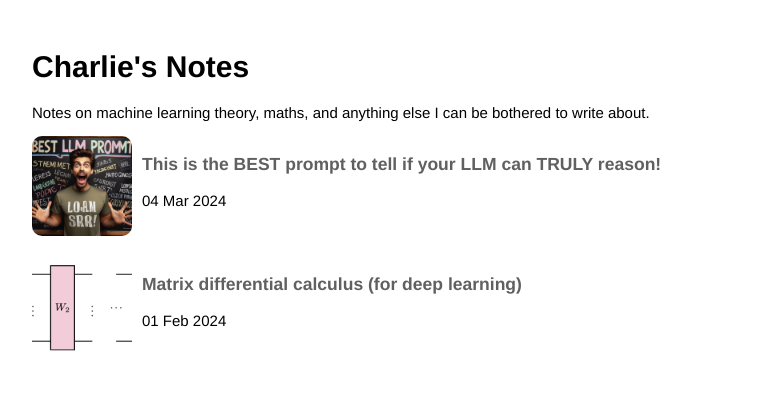
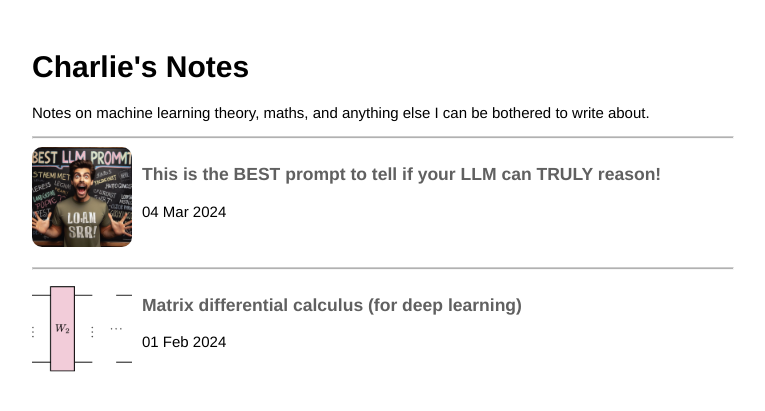
Before and after one commit to le-big-mac/le-big-mac.github.io, a Jekyll site: the page built from blog.html, in a window 1280 px wide. Shown: the top 411 px of the page, without its empty margins (258-1023 px from the left). Built offline with Jekyll 4.4.1, drawn with Linux system fonts in a browser that asks for light colours.

Commit message:
nicer layout

```diff
--- a/_layouts/blog.html
+++ b/_layouts/blog.html
@@ -8,9 +8,12 @@
     <h1>Charlie's Notes</h1>
     <p>Notes on machine learning theory, maths, and anything else I can be bothered to write about.</p>
     {% for post in site.posts %}
+
+    <hr>
+
       <article class="blog-post">
         <a href="{{ post.url }}">
-          <img src="{{ site.baseurl }}{{ post.image }}" alt="{{ post.title }} Thumbnail" class="post-thumbnail">
+          <img src="{{ post.image }}" alt="{{ post.title }} Thumbnail" class="post-thumbnail">
         </a>
         <div class="post-content">
           <h3><a href="{{ post.url }}">{{ post.title }}</a></h3>
```
